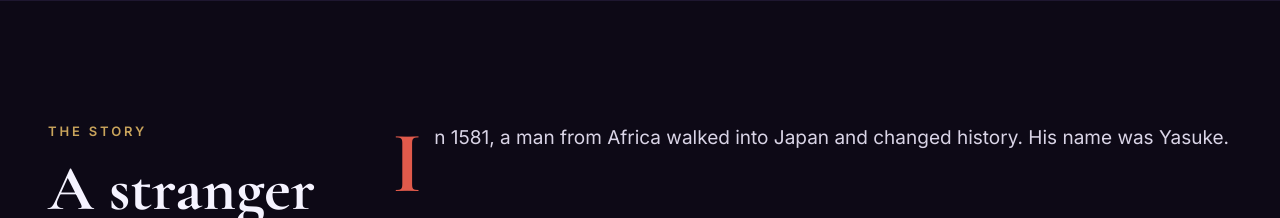
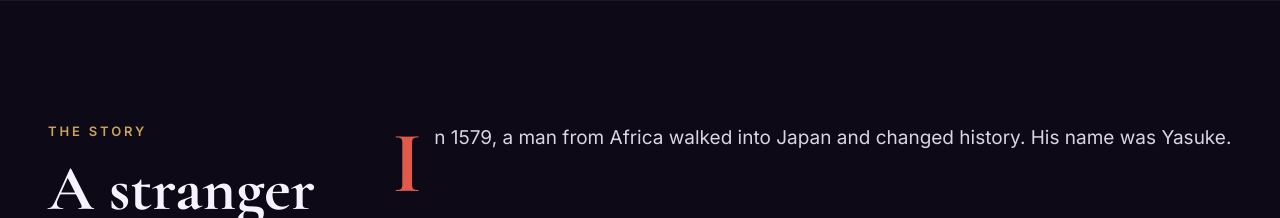
Before and after one commit to cliffsthubert-maker/clifftheartist-site, a plain HTML site: page yasuke.html in a window 1280 px wide. Shown: the part 800-1018 px from the top of the page. Drawn offline with nearby package versions, Linux system fonts and the light colour scheme; animation ran at ten frames a second.

Commit message:
Yasuke page: Amazon description, book details, 1579

```diff
--- a/yasuke.html
+++ b/yasuke.html
@@ -4,7 +4,7 @@
 <meta charset="utf-8">
 <meta name="viewport" content="width=device-width, initial-scale=1">
 <title>The Man They Called Yasuke · A novel by Cliff St. Hubert</title>
-<meta name="description" content="In 1581, a man from Africa walked into Japan and changed history. The untold story of the African warrior who became samurai, a novel by Cliff St. Hubert.">
+<meta name="description" content="In 1579, a man from Africa walked into Japan and changed history. The untold story of the African warrior who became samurai, a novel by Cliff St. Hubert.">
 <meta property="og:title" content="The Man They Called Yasuke · Cliff St. Hubert">
 <meta property="og:description" content="The untold story of the African warrior who became samurai.">
 <meta property="og:image" content="https://clifftheartist.com/images/yasuke-cover.jpg">
@@ -144,7 +144,7 @@
       <h2 class="reveal d1" style="margin-top:14px">A stranger in a country at war.</h2>
     </div>
     <div class="text-col">
-      <p class="reveal">In 1581, a man from Africa walked into Japan and changed history. His name was Yasuke.</p>
+      <p class="reveal">In 1579, a man from Africa walked into Japan and changed history. His name was Yasuke.</p>
       <p class="reveal">Taken from his homeland and carried across oceans by forces beyond his control, Yasuke arrives in a Japan consumed by war. The country is fractured. Daimyō wage endless battles for power. Samurai live and die by the sword. And at the center of the chaos stands the most feared man in Japan: Oda Nobunaga.</p>
       <p class="reveal">What begins as curiosity soon becomes something far more dangerous. Nobunaga sees in Yasuke not a servant… but a warrior. As kingdoms burn and armies collide, Yasuke rises from outsider to samurai, standing beside one of the most powerful men Japan has ever known.</p>
       <blockquote class="pull reveal">But power always demands a price.</blockquote>
```
